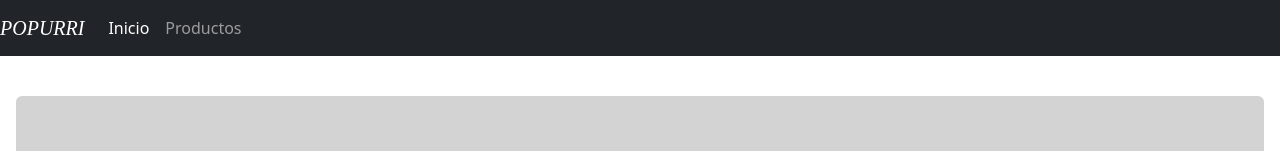
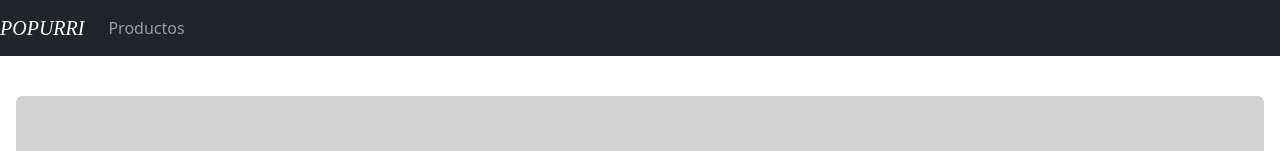
Before and after one commit to NahuelDumo/PopurryFront, a React (Create React App) app in the folder tpi-frontend/: page /inicio in a window 1280 px wide. Shown: the top 151 px of the page. Built offline with nearby package versions, Linux system fonts and the light colour scheme.

Commit message:
Update Menu.jsx

```diff
--- a/tpi-frontend/src/components/Menu.jsx
+++ b/tpi-frontend/src/components/Menu.jsx
@@ -38,15 +38,6 @@ function Menu() {
           <li className="nav-item">
             <NavLink
               className="nav-link"
-              to="/inicio"
-              onClick={handleMenuItemClick}
-            >
-              Inicio
-            </NavLink>
-          </li>
-          <li className="nav-item">
-            <NavLink
-              className="nav-link"
               to="/misiones"
               onClick={handleMenuItemClick}
             >
```
